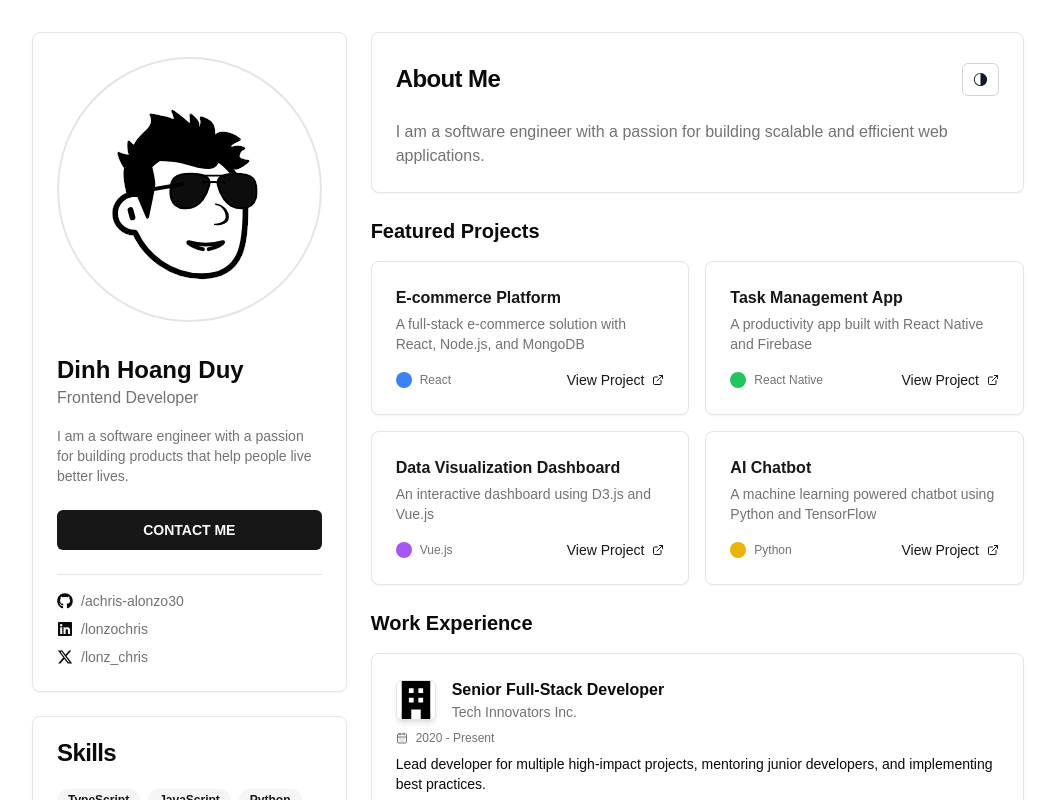
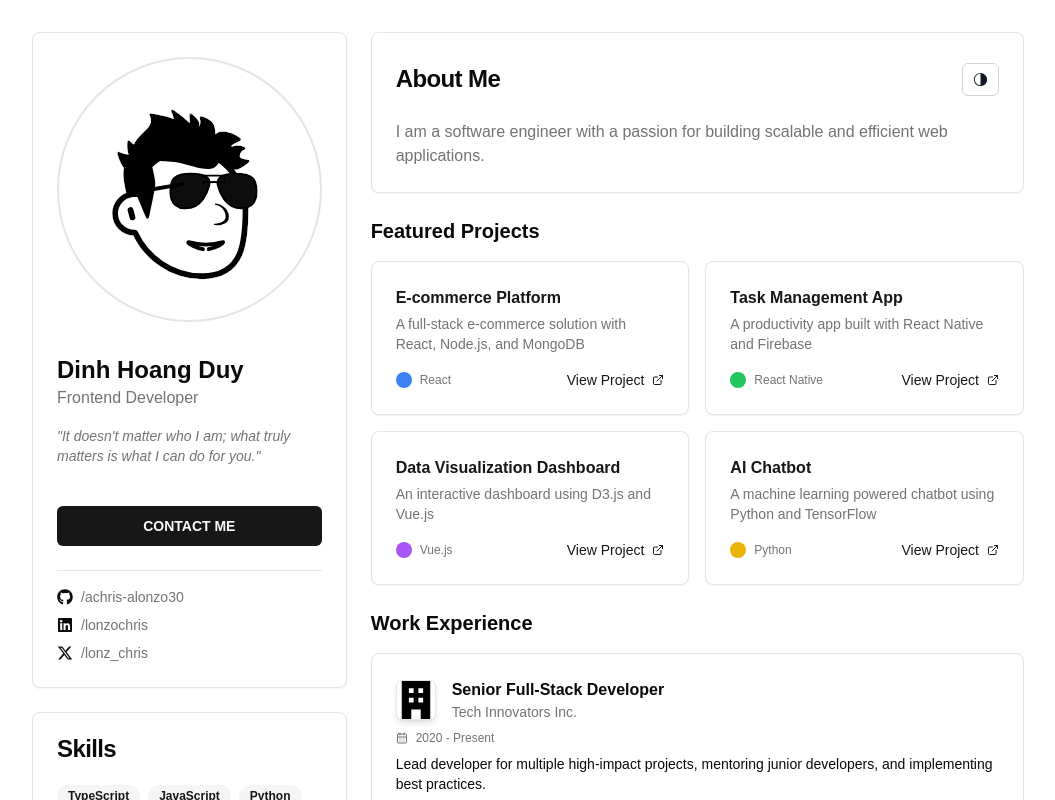
Before and after one commit to duythenights/duythenights_portfolio, a Next.js app: page / in a window 1280 px wide. Shown: the top 800 px of the page, without its empty margins (112-1167 px from the left). Built offline with nearby package versions, Linux system fonts and the light colour scheme; what @radix-ui/themes would draw is missing.

Commit message:
feat: update profile quote

```diff
--- a/src/components/Profile.tsx
+++ b/src/components/Profile.tsx
@@ -58,10 +58,11 @@ export const Profile = () => {
             {!isDesktopOrLaptop && <ThemeSwitcher />}
           </div>
 
-          <p className="mt-2 text-start text-sm text-muted-foreground">
-            I am a software engineer with a passion for building products that
-            help people live better lives.
+          <p className="mt-2 text-start text-sm text-muted-foreground italic">
+            &quot;It doesn&apos;t matter who I am; what truly matters is what I
+            can do for you.&quot;
           </p>
+          <p className="mt-2 text-start text-sm text-muted-foreground"></p>
           <Button className="mt-4 w-full" asChild>
             {/* TODO: Add resume */}
             {/* TODO: Add link to schedule a call with you using Calendly or Cal */}
```
